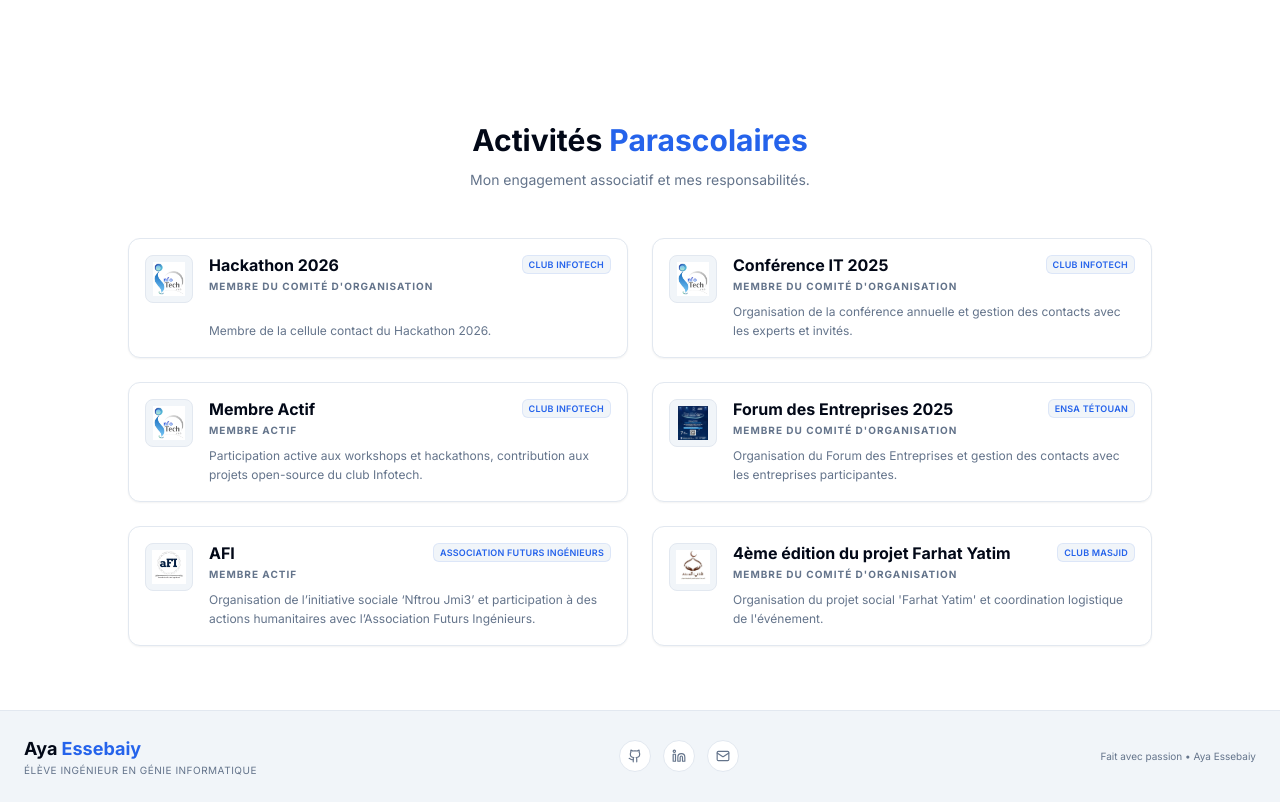
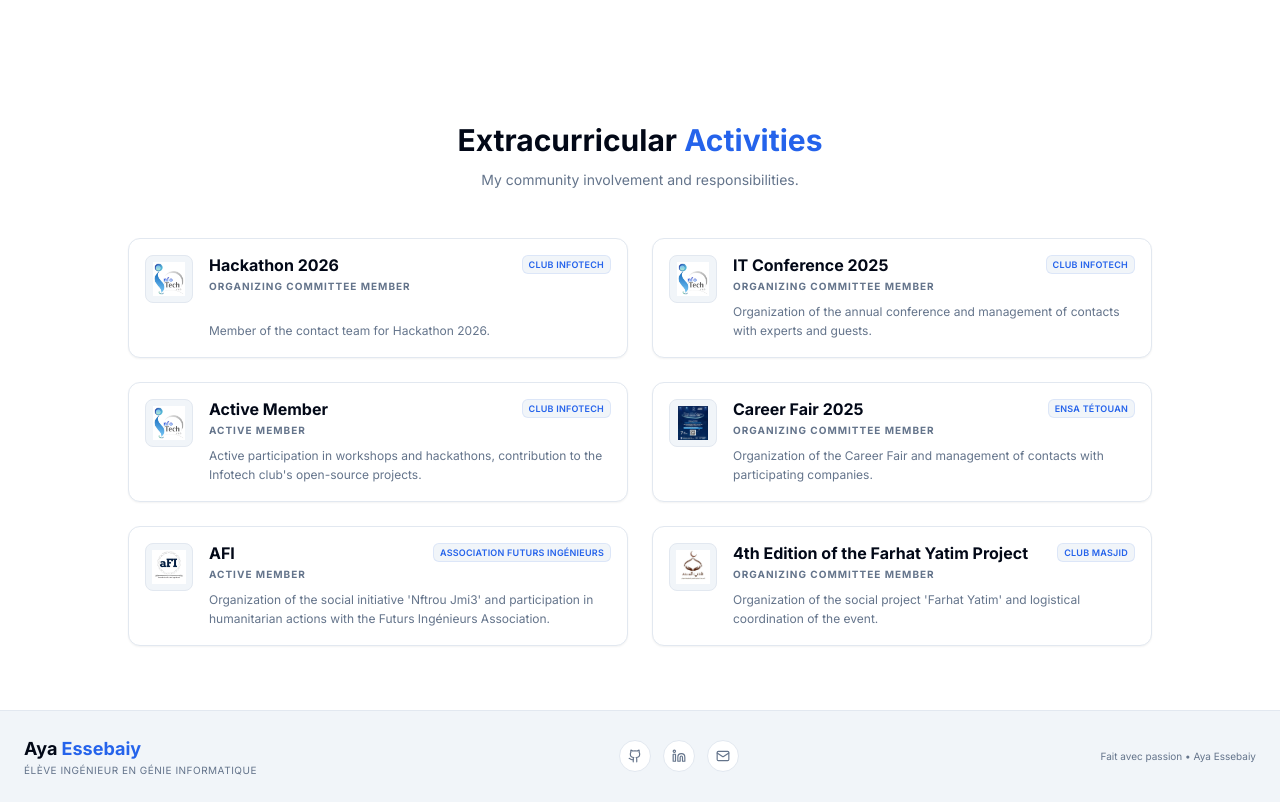
Before and after one commit to essebaiyayaa/Portfolio, a React (Vite) app: page / in a window 1280 px wide. Shown: the part 3760-4562 px from the top of the page. Built offline with nearby package versions, Linux system fonts and the light colour scheme; the HTML template or start-up script is replaced by a standard one.

Commit message:
Update Extracurricular roles and activities to English

```diff
--- a/src/components/Extracurricular.tsx
+++ b/src/components/Extracurricular.tsx
@@ -15,54 +15,54 @@ const activities: Activity[] = [
         id: 1,
         title: "Hackathon 2026",
         organization: "Club InfoTech",
-        role: "Membre du comité d'organisation",
+        role: "Organizing Committee Member",
         date: "2026",
-        description: "Membre de la cellule contact du Hackathon 2026.",
+        description: "Member of the contact team for Hackathon 2026.",
         image: "infotech.jpg"
     },
     {
         id: 101,
-        title: "Conférence IT 2025",
+        title: "IT Conference 2025",
         organization: "Club InfoTech",
-        role: "Membre du comité d'organisation",
+        role: "Organizing Committee Member",
         date: "2025",
-        description: "Organisation de la conférence annuelle et gestion des contacts avec les experts et invités.",
+        description: "Organization of the annual conference and management of contacts with experts and guests.",
         image: "infotech.jpg"
     },
     {
         id: 2,
-        title: "Membre Actif",
+        title: "Active Member",
         organization: "Club InfoTech",
-        role: "Membre Actif",
-        date: "2025 - Présent",
-        description: "Participation active aux workshops et hackathons, contribution aux projets open-source du club Infotech.",
+        role: "Active Member",
+        date: "2025 - Present",
+        description: "Active participation in workshops and hackathons, contribution to the Infotech club's open-source projects.",
         image: "infotech.jpg"
     },
     {
         id: 3,
-        title: "Forum des Entreprises 2025",
+        title: "Career Fair 2025",
         organization: "ENSA Tétouan",
-        role: "Membre du comité d'organisation",
+        role: "Organizing Committee Member",
         date: "2025 - 2026",
-        description: "Organisation du Forum des Entreprises et gestion des contacts avec les entreprises participantes.",
+        description: "Organization of the Career Fair and management of contacts with participating companies.",
         image: "forum.png"
     },
     {
         id: 4,
         title: "AFI",
         organization: "Association Futurs Ingénieurs",
-        role: "Membre Actif",
+        role: "Active Member",
         date: "2023 - 2024",
-        description: "Organisation de l’initiative sociale ‘Nftrou Jmi3’ et participation à des actions humanitaires avec l’Association Futurs Ingénieurs.",
+        description: "Organization of the social initiative 'Nftrou Jmi3' and participation in humanitarian actions with the Futurs Ingénieurs Association.",
         image: "afi.jpg"
     },
     {
         id: 5,
-        title: "4ème édition du projet Farhat Yatim",
+        title: "4th Edition of the Farhat Yatim Project",
         organization: "Club Masjid",
-        role: "Membre du comité d'organisation",
+        role: "Organizing Committee Member",
         date: "2023 - 2024",
-        description: "Organisation du projet social 'Farhat Yatim' et coordination logistique de l'événement.",
+        description: "Organization of the social project 'Farhat Yatim' and logistical coordination of the event.",
         image: "masjid.jpg"
     }
 ];
@@ -78,10 +78,10 @@ export default function Extracurricular() {
                     className="text-center mb-12"
                 >
                     <h2 className="text-2xl md:text-3xl font-bold mb-3 text-foreground">
-                        Activités <span className="text-primary">Parascolaires</span>
+                        Extracurricular <span className="text-primary">Activities</span>
                     </h2>
                     <p className="text-muted-foreground text-sm">
-                        Mon engagement associatif et mes responsabilités.
+                        My community involvement and responsibilities.
                     </p>
                 </motion.div>
 
```
